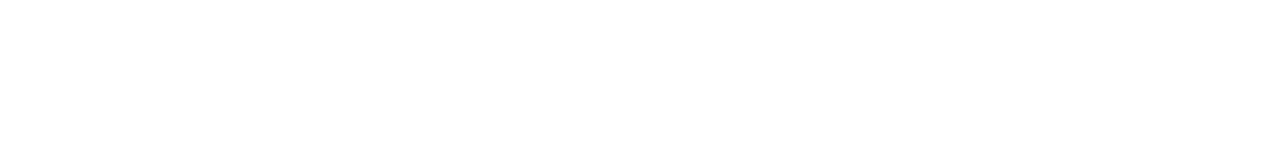
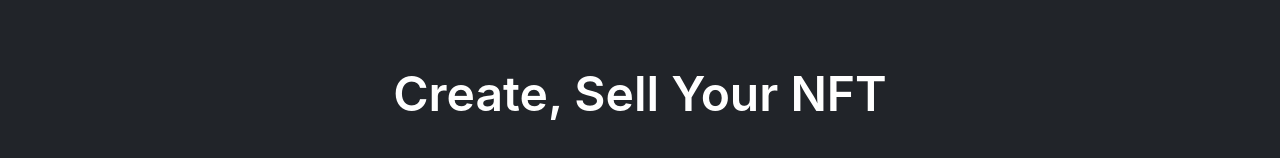
Before and after one commit to mmesomasaint/crypto-templates, a Next.js app: page /templates/nft-market in a window 1280 px wide. Shown: the part 2800-2958 px from the top of the page. Before the commit the page ends 2774 px from the top, so only its background shows below. Built offline with nearby package versions, Linux system fonts and the light colour scheme.

Commit message:
Feat: Start designing the selling section

```diff
--- a/pages/templates/nft-market/index.js
+++ b/pages/templates/nft-market/index.js
@@ -591,6 +591,11 @@ export default function Home() {
             </div>
           </div>
           <div className="h-[30rem] w-full bg-[url('/imgs/nft-market/game-room.jpg')] bg-no-repeat bg-cover bg-center" />
+          <div className='py-24 w-[80%] mx-auto'>
+            <h2 className='text-5xl font-semibold leading-none text-white text-center'>
+              Create, Sell Your NFT
+            </h2>
+          </div>
         </div>
       </main>
     </div>
```
